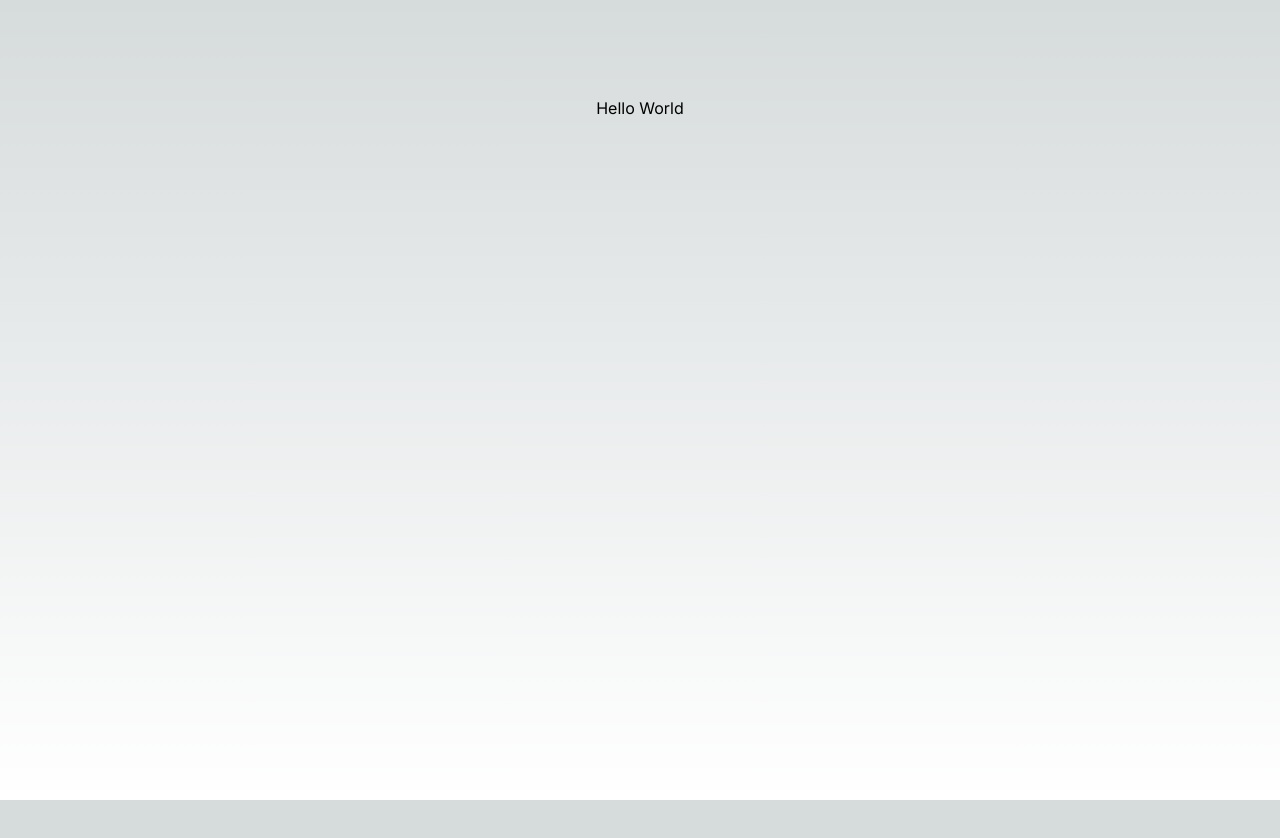
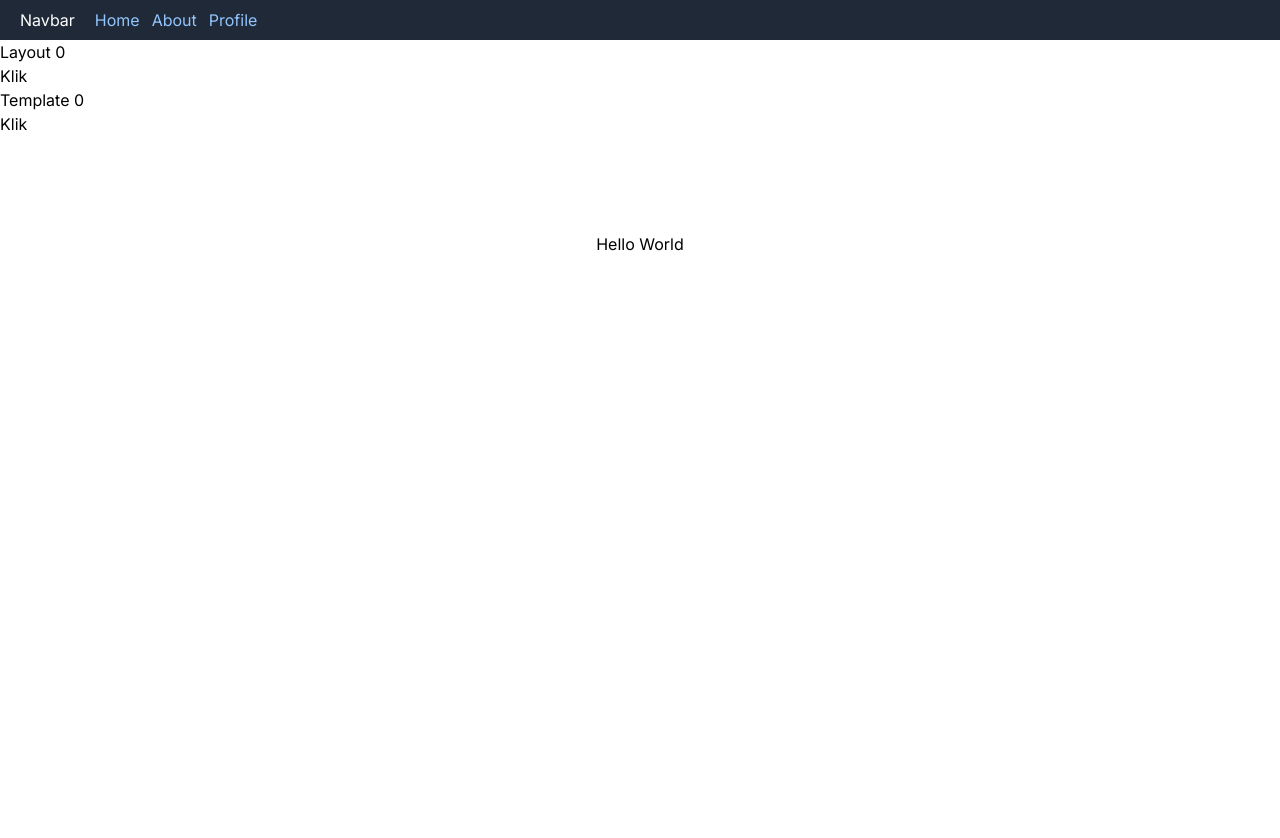
Before and after one commit to daffaabp/learn-nextjs-app-router, a Next.js app: page / in a window 1280 px wide. Shown: the top 838 px of the page. Before the commit the page ends 800 px from the top, so only its background shows below. Built offline with nearby package versions, Linux system fonts and the light colour scheme.

Commit message:
add layout and template

```diff
--- /dev/null
+++ b/src/app/about/layout.tsx
@@ -0,0 +1,14 @@
+export default function AboutLayout({children}: {children: React.ReactNode}) {
+  return (
+    <>
+    <nav className="fixed right-0 top-10 z-10 h-screen w-60 bg-gray-800">
+      <ul className="text-white p-5">
+        <li>Home</li>
+        <li>About</li>
+        <li>Profile</li>
+      </ul>
+    </nav>
+    <div>{children}</div>
+    </>
+  )
+}
--- /dev/null
+++ b/src/app/about/profile/layout.tsx
@@ -0,0 +1,8 @@
+export default function ProfileLayout({children}: {children: React.ReactNode}) {
+  return (
+    <>
+    <h1>Title</h1>
+    <div>{children}</div>
+    </>
+  )
+}
--- a/src/app/globals.css
+++ b/src/app/globals.css
@@ -1,27 +1,3 @@
 @tailwind base;
 @tailwind components;
 @tailwind utilities;
-
-:root {
-  --foreground-rgb: 0, 0, 0;
-  --background-start-rgb: 214, 219, 220;
-  --background-end-rgb: 255, 255, 255;
-}
-
-@media (prefers-color-scheme: dark) {
-  :root {
-    --foreground-rgb: 255, 255, 255;
-    --background-start-rgb: 0, 0, 0;
-    --background-end-rgb: 0, 0, 0;
-  }
-}
-
-body {
-  color: rgb(var(--foreground-rgb));
-  background: linear-gradient(
-      to bottom,
-      transparent,
-      rgb(var(--background-end-rgb))
-    )
-    rgb(var(--background-start-rgb));
-}
--- a/src/app/layout.tsx
+++ b/src/app/layout.tsx
@@ -1,22 +1,27 @@
+"use client";
 import './globals.css'
 import type { Metadata } from 'next'
 import { Inter } from 'next/font/google'
+import Navbar from './navbar'
+import { useState } from 'react'
+
 
 const inter = Inter({ subsets: ['latin'] })
-
-export const metadata: Metadata = {
-  title: 'Create Next App',
-  description: 'Generated by create next app',
-}
 
 export default function RootLayout({
   children,
 }: {
   children: React.ReactNode
 }) {
+  const [state, setState] = useState(0);
   return (
     <html lang="en">
-      <body className={inter.className}>{children}</body>
+      <body className={inter.className}>
+        <Navbar />
+        <div>Layout {state}</div>
+        <button onClick={() => setState(state + 1)}>Klik</button>
+        {children}
+      </body>
     </html>
   )
 }
--- /dev/null
+++ b/src/app/navbar.tsx
@@ -0,0 +1,23 @@
+import Link from "next/link";
+
+export default function Navbar() {
+  return (
+    <nav className="flex bg-gray-800 py-2 px-5">
+      <h1 className="text-white">Navbar</h1>
+      <ul className="flex ml-5">
+        <Link href="/">
+          <li className="mr-3 text-blue-300 cursor-pointer">Home</li>
+        </Link>
+        <Link href="/about">
+          <li className="mr-3 text-blue-300 cursor-pointer">About</li>
+        </Link>
+
+        <Link href="/about/profile">
+          <li className="mr-3 text-blue-300 cursor-pointer">Profile</li>
+        </Link>
+
+
+      </ul>
+    </nav>
+  )
+}
--- a/src/app/page.tsx
+++ b/src/app/page.tsx
@@ -3,7 +3,7 @@ import Image from 'next/image'
 export default function Home() {
   return (
     <main className="flex min-h-screen flex-col items-center justify-between p-24">
-      <h1>Hello World</h1>
+      Hello World
     </main>
   )
 }
--- /dev/null
+++ b/src/app/template.tsx
@@ -0,0 +1,16 @@
+"use client"
+import { useState } from "react"
+
+export default function Template({children}: {children: React.ReactNode}) {
+  const [state, setState] = useState(0);
+  return (
+
+    <div>
+      <h1>Template {state}</h1>
+      <button onClick={() => setState(state + 1)}>Klik</button>
+
+      {children}
+      </div>
+
+  )
+}
```
Also changed, not shown: src/app/about/profile/navbar.tsx (deleted).
